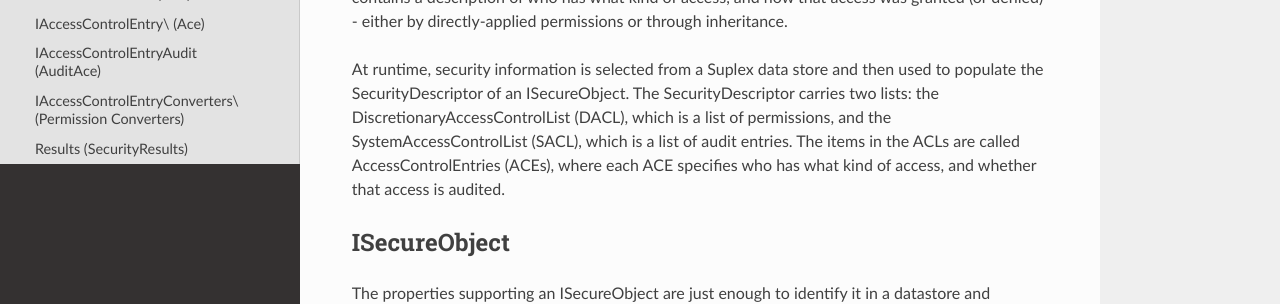
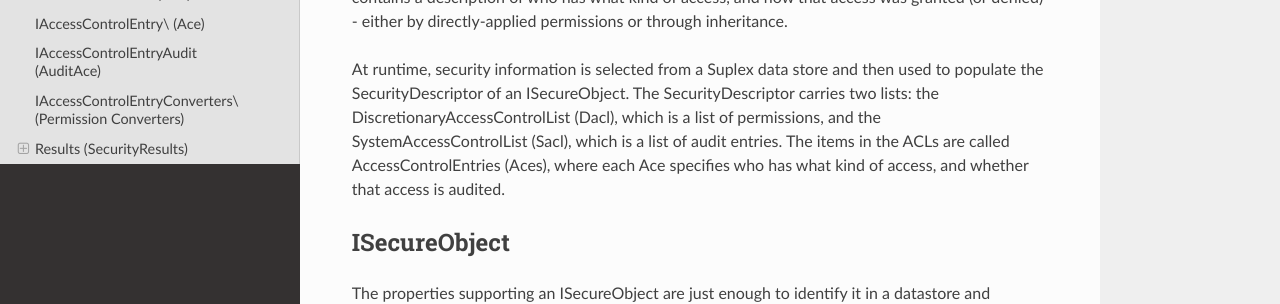
Before and after one commit to SuplexProject/Suplex.Docs, an MkDocs documentation site: the page built from docs/isecureobject.md, in a window 1280 px wide and 900 px high. Shown: the part 246-550 px from the top of the window. Built offline with MkDocs 1.6.1, drawn with Linux system fonts in a browser that asks for light colours; nearby versions of some CDN libraries; old or Windows-style settings are respelled for this version of MkDocs; part of the change alters nothing that is shown; some of the changed text lies outside the part shown.

Commit message:
light casing touch-ups

````diff
--- a/docs/isecureobject.md
+++ b/docs/isecureobject.md
@@ -2,7 +2,7 @@
 
 The primary interface for Suplex is a hierarchy of ISecureObjects, where each ISecureObject carries a SecurityDescriptor, which, as a structure, describes the security disposition of the object itself.  By analogy, an ISecureObject can be thought of like a directory on a computer - the directory metadata contains a description of who has what kind of access, and how that access was granted (or denied) - either by directly-applied permissions or through inheritance.
 
-At runtime, security information is selected from a Suplex data store and then used to populate the SecurityDescriptor of an ISecureObject.  The SecurityDescriptor carries two lists: the DiscretionaryAccessControlList (DACL), which is a list of permissions, and the SystemAccessControlList (SACL), which is a list of audit entries.  The items in the ACLs are called AccessControlEntries (ACEs), where each ACE specifies who has what kind of access, and whether that access is audited.
+At runtime, security information is selected from a Suplex data store and then used to populate the SecurityDescriptor of an ISecureObject.  The SecurityDescriptor carries two lists: the DiscretionaryAccessControlList (Dacl), which is a list of permissions, and the SystemAccessControlList (Sacl), which is a list of audit entries.  The items in the ACLs are called AccessControlEntries (Aces), where each Ace specifies who has what kind of access, and whether that access is audited.
 
 ## ISecureObject
 
@@ -137,5 +137,12 @@ A dictionary of of SecurityResult entries, set by the system at runtime when a S
 |-|-|-|-
 |RightName|string|Yes|The name of the permission.
 |AccessAllowed|bool|Yes|Specifies if access was granted or denied.
-|AuditSuccess|bool|Yes|Specifies if the permission will be audit for AccessAllowed = true.
-|AuditFailure|bool|Yes|Specifies if the permission will be audit for AccessAllowed = false.
+|AuditSuccess|bool|Yes|Specifies if the permission will be audited for AccessAllowed = true.
+|AuditFailure|bool|Yes|Specifies if the permission will be audited for AccessAllowed = false.
+
+#### Example of evaluating SecurityResults
+```c#
+//Assess 'AccessAllowed' (bool) for the object or a descendant (child) object
+secureObject?.Security.Results.GetByTypeRight( UIRight.Visible ).AccessAllowed;
+secureObject?.FindChild<SecureObject>( uniqueName ).Security.Results.GetByTypeRight( RecordRight.List ).AccessAllowed;
+```
````
